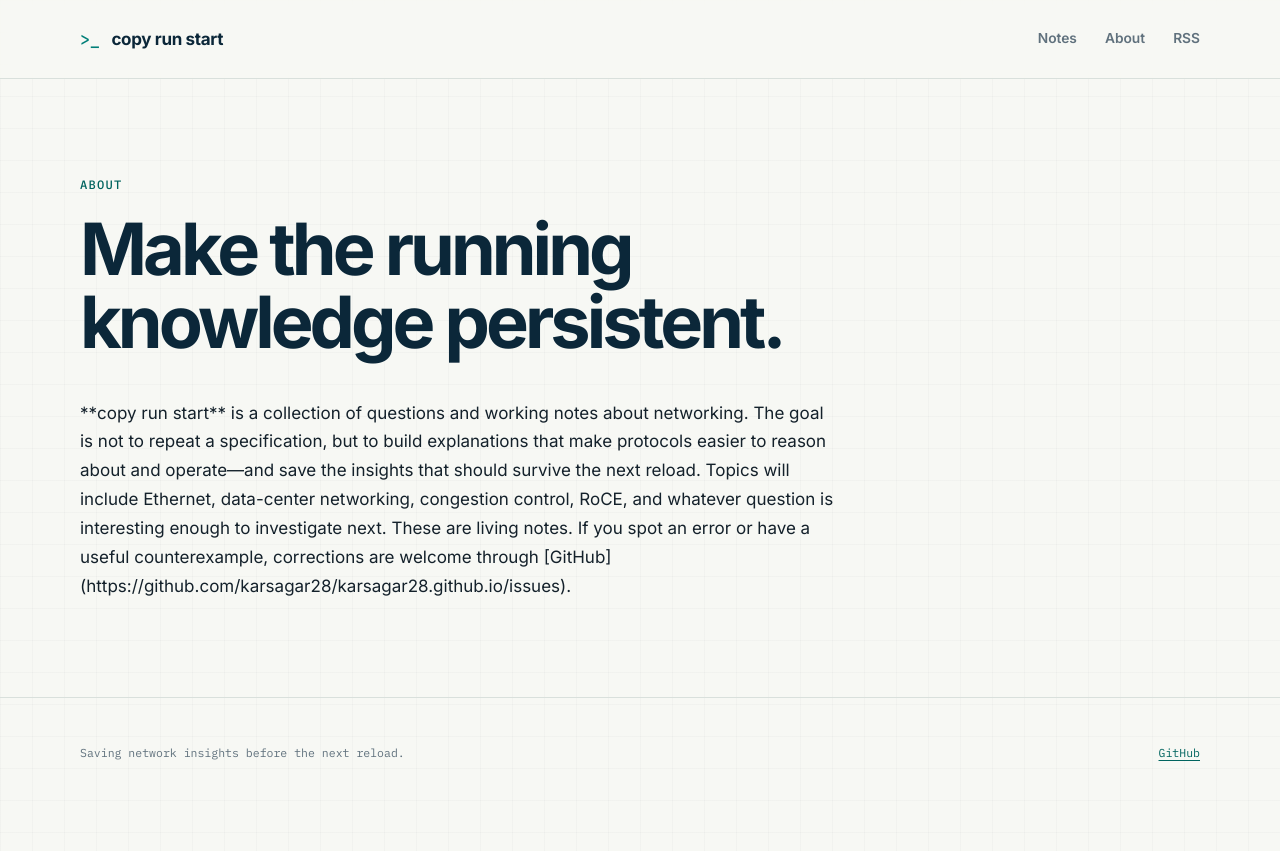
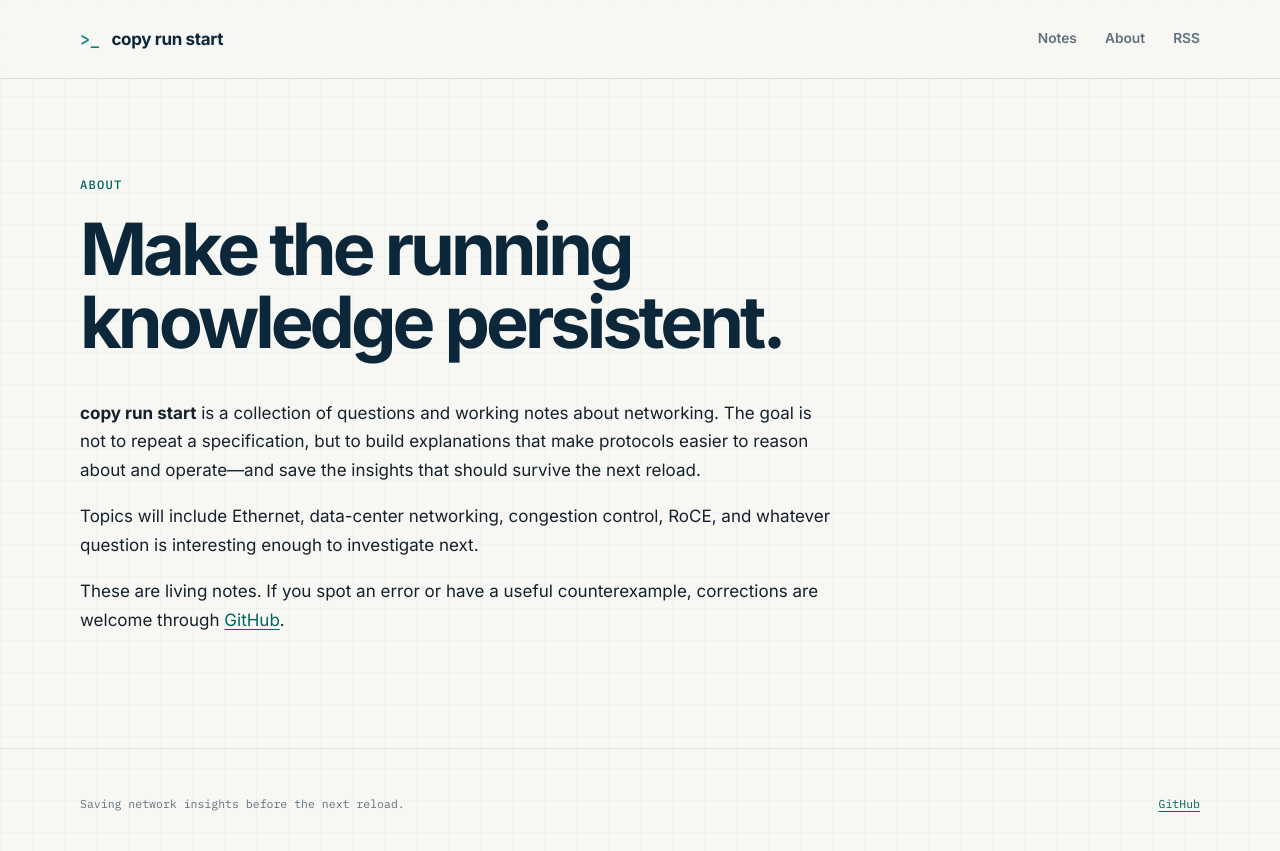
Before and after one commit to karsagar28/karsagar28.github.io, a Jekyll site: the page built from about.md, in a window 1280 px wide. Shown: the top 851 px of the page. Built offline with Jekyll 4.4.1, drawn with Linux system fonts in a browser that asks for light colours.

Commit message:
Fix About page formatting

```diff
--- a/about.md
+++ b/about.md
@@ -9,9 +9,9 @@ description: About copy run start.
   <p class="eyebrow">About</p>
   <h1>Make the running knowledge persistent.</h1>
 
-  **copy run start** is a collection of questions and working notes about networking. The goal is not to repeat a specification, but to build explanations that make protocols easier to reason about and operate—and save the insights that should survive the next reload.
+  <p><strong>copy run start</strong> is a collection of questions and working notes about networking. The goal is not to repeat a specification, but to build explanations that make protocols easier to reason about and operate—and save the insights that should survive the next reload.</p>
 
-  Topics will include Ethernet, data-center networking, congestion control, RoCE, and whatever question is interesting enough to investigate next.
+  <p>Topics will include Ethernet, data-center networking, congestion control, RoCE, and whatever question is interesting enough to investigate next.</p>
 
-  These are living notes. If you spot an error or have a useful counterexample, corrections are welcome through [GitHub](https://github.com/karsagar28/karsagar28.github.io/issues).
+  <p>These are living notes. If you spot an error or have a useful counterexample, corrections are welcome through <a href="https://github.com/karsagar28/karsagar28.github.io/issues">GitHub</a>.</p>
 </article>
```
